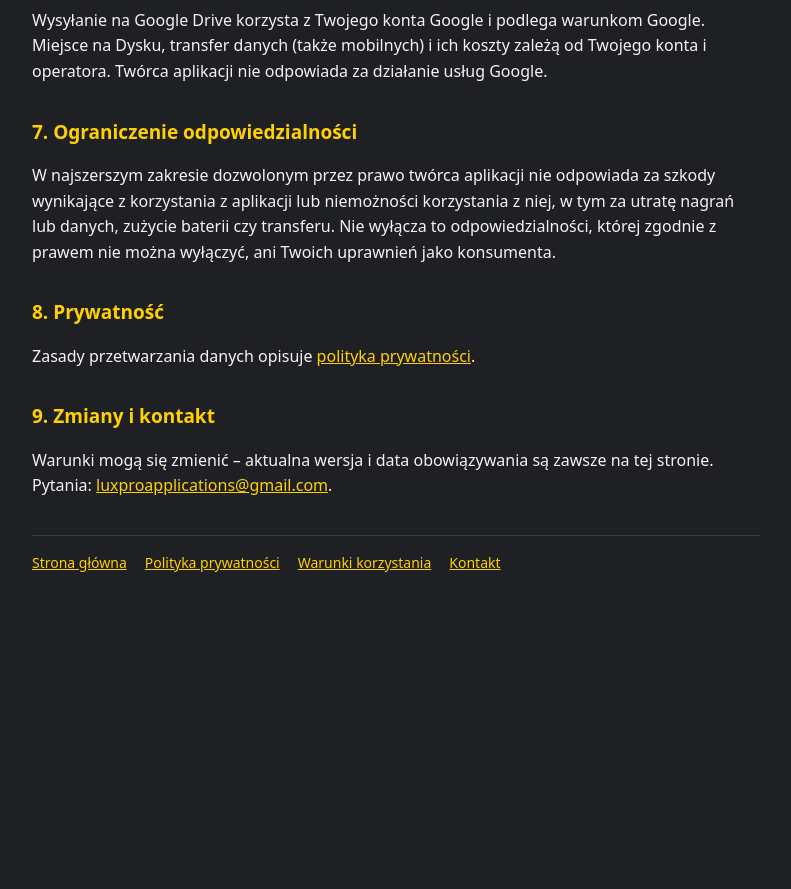
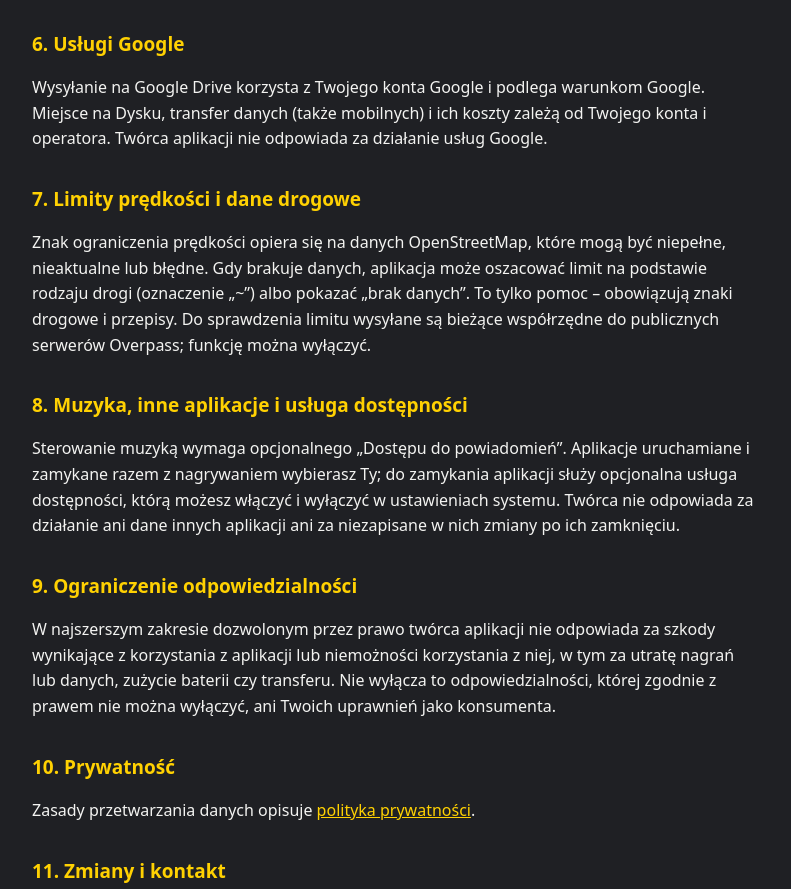
Before and after one commit to luxproapplications/carmobicam, a plain HTML site: page terms.html in a window 1280 px wide. Shown: the part 1355-2244 px from the top of the page, without its empty margins (244-1035 px from the left). Before the commit the page ends 1985 px from the top, so only its background shows below. Drawn offline with Linux system fonts and the light colour scheme.

Commit message:
Update terms.html

```diff
--- a/terms.html
+++ b/terms.html
@@ -38,7 +38,7 @@
     </div>
   </header>
   <h1>Warunki korzystania</h1>
-  <p class="muted">Obowiązują od 16 października 2026 r. · Aplikacja: CarMobiCam (Android, <code>com.luxproapps.carmobicam</code>)</p>
+  <p class="muted">Obowiązują od 12 listopada 2026 r. (wersja 2) · Aplikacja: CarMobiCam (Android, <code>com.luxproapps.carmobicam</code>)</p>
 
   <div class="card">
     <strong>W skrócie:</strong> CarMobiCam jest bezpłatnym narzędziem udostępnianym „tak, jak jest”. Pomaga nagrywać jazdę,
@@ -52,6 +52,7 @@
   <p>CarMobiCam zamienia telefon w kamerę samochodową: nagrywa obraz (i opcjonalnie dźwięk), dodaje na filmie datę, położenie
     i prędkość, przechowuje i sprząta nagrania w telefonie oraz – jeśli to włączysz – wysyła je na Twój Dysk Google.
     Funkcje mogą się zmieniać w kolejnych wersjach.</p>
+  <p>Aplikacja pokazuje też ograniczenie prędkości, steruje muzyką, może uruchamiać i zamykać wybrane aplikacje wraz z nagrywaniem oraz czytać swoje powiadomienia na głos.</p>
 
   <h2>3. Bez gwarancji</h2>
   <ul>
@@ -76,15 +77,21 @@
   <p>Wysyłanie na Google Drive korzysta z Twojego konta Google i podlega warunkom Google. Miejsce na Dysku, transfer danych
     (także mobilnych) i ich koszty zależą od Twojego konta i operatora. Twórca aplikacji nie odpowiada za działanie usług Google.</p>
 
-  <h2>7. Ograniczenie odpowiedzialności</h2>
+  <h2>7. Limity prędkości i dane drogowe</h2>
+  <p>Znak ograniczenia prędkości opiera się na danych OpenStreetMap, które mogą być niepełne, nieaktualne lub błędne. Gdy brakuje danych, aplikacja może oszacować limit na podstawie rodzaju drogi (oznaczenie „~”) albo pokazać „brak danych”. To tylko pomoc – obowiązują znaki drogowe i przepisy. Do sprawdzenia limitu wysyłane są bieżące współrzędne do publicznych serwerów Overpass; funkcję można wyłączyć.</p>
+
+  <h2>8. Muzyka, inne aplikacje i usługa dostępności</h2>
+  <p>Sterowanie muzyką wymaga opcjonalnego „Dostępu do powiadomień”. Aplikacje uruchamiane i zamykane razem z nagrywaniem wybierasz Ty; do zamykania aplikacji służy opcjonalna usługa dostępności, którą możesz włączyć i wyłączyć w ustawieniach systemu. Twórca nie odpowiada za działanie ani dane innych aplikacji ani za niezapisane w nich zmiany po ich zamknięciu.</p>
+
+  <h2>9. Ograniczenie odpowiedzialności</h2>
   <p>W najszerszym zakresie dozwolonym przez prawo twórca aplikacji nie odpowiada za szkody wynikające z korzystania z aplikacji
     lub niemożności korzystania z niej, w tym za utratę nagrań lub danych, zużycie baterii czy transferu. Nie wyłącza to
     odpowiedzialności, której zgodnie z prawem nie można wyłączyć, ani Twoich uprawnień jako konsumenta.</p>
 
-  <h2>8. Prywatność</h2>
+  <h2>10. Prywatność</h2>
   <p>Zasady przetwarzania danych opisuje <a href="privacy.html">polityka prywatności</a>.</p>
 
-  <h2>9. Zmiany i kontakt</h2>
+  <h2>11. Zmiany i kontakt</h2>
   <p>Warunki mogą się zmienić – aktualna wersja i data obowiązywania są zawsze na tej stronie.
     Pytania: <a href="mailto:luxproapplications@gmail.com">luxproapplications@gmail.com</a>.</p>
   <nav>
```
